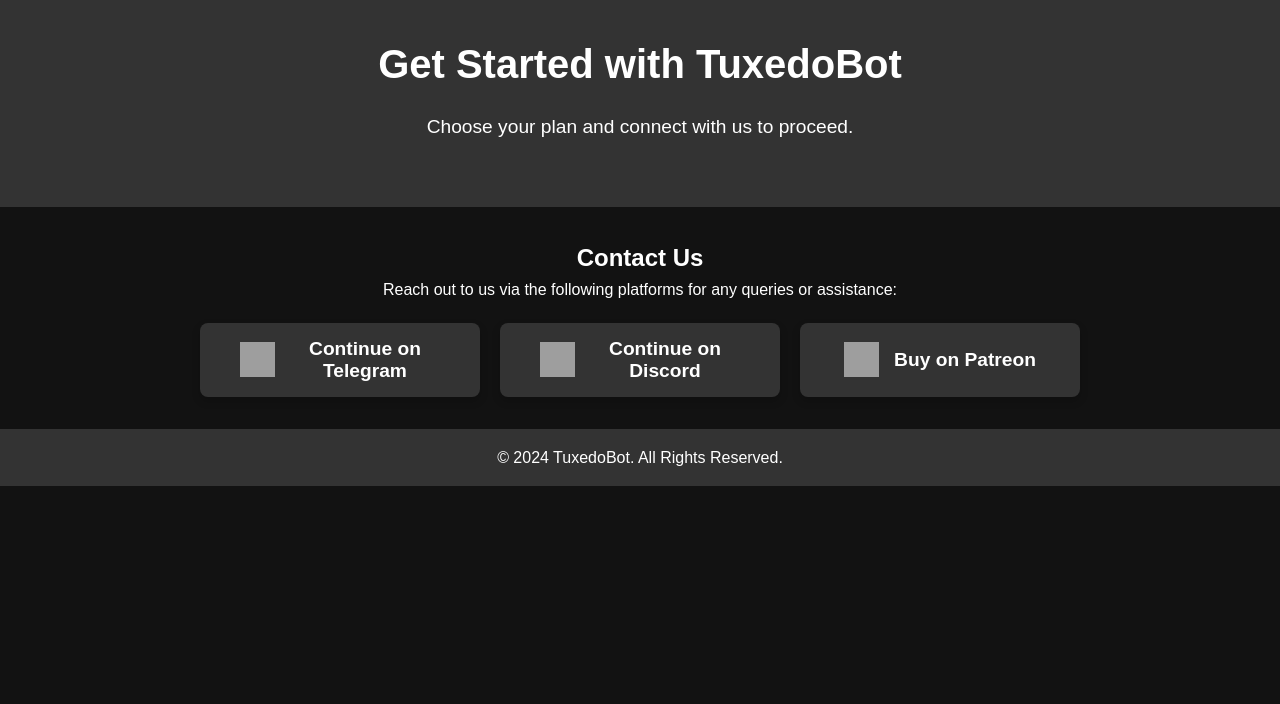
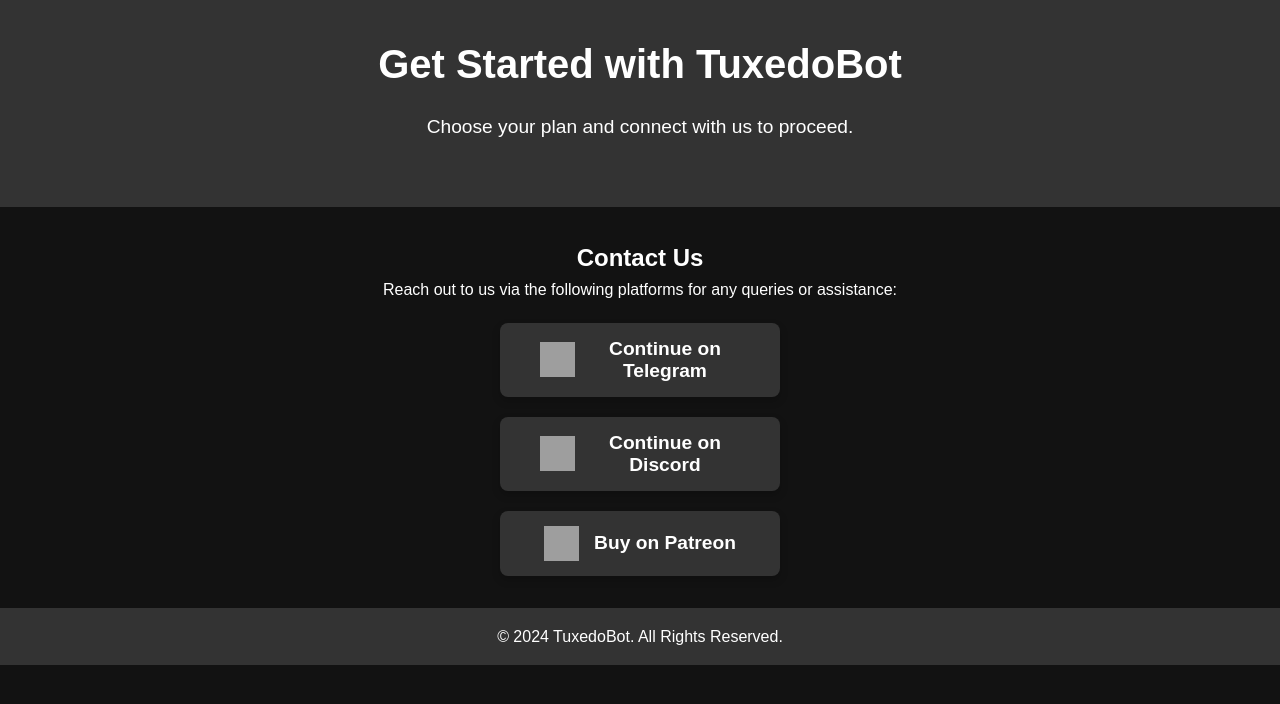
Before and after one commit to TuxedoBot/TuxedoBot.github.io, a plain HTML site: page src/connect.html in a window 1280 px wide. Drawn offline with Linux system fonts and the light colour scheme; grey boxes are pictures that could not be loaded.

Commit message:
Update connect.css

```diff
--- a/src/css/connect.css
+++ b/src/css/connect.css
@@ -71,10 +71,11 @@
     background: #555;
 }
 
-/* Contact Section Buttons */
+/* Contact Section Buttons - Vertical Alignment */
 .button-container {
     display: flex;
-    justify-content: center;
+    flex-direction: column; /* Vertically align buttons */
+    align-items: center; /* Center the buttons horizontally */
     gap: 20px;
     margin-top: 20px;
 }
```
